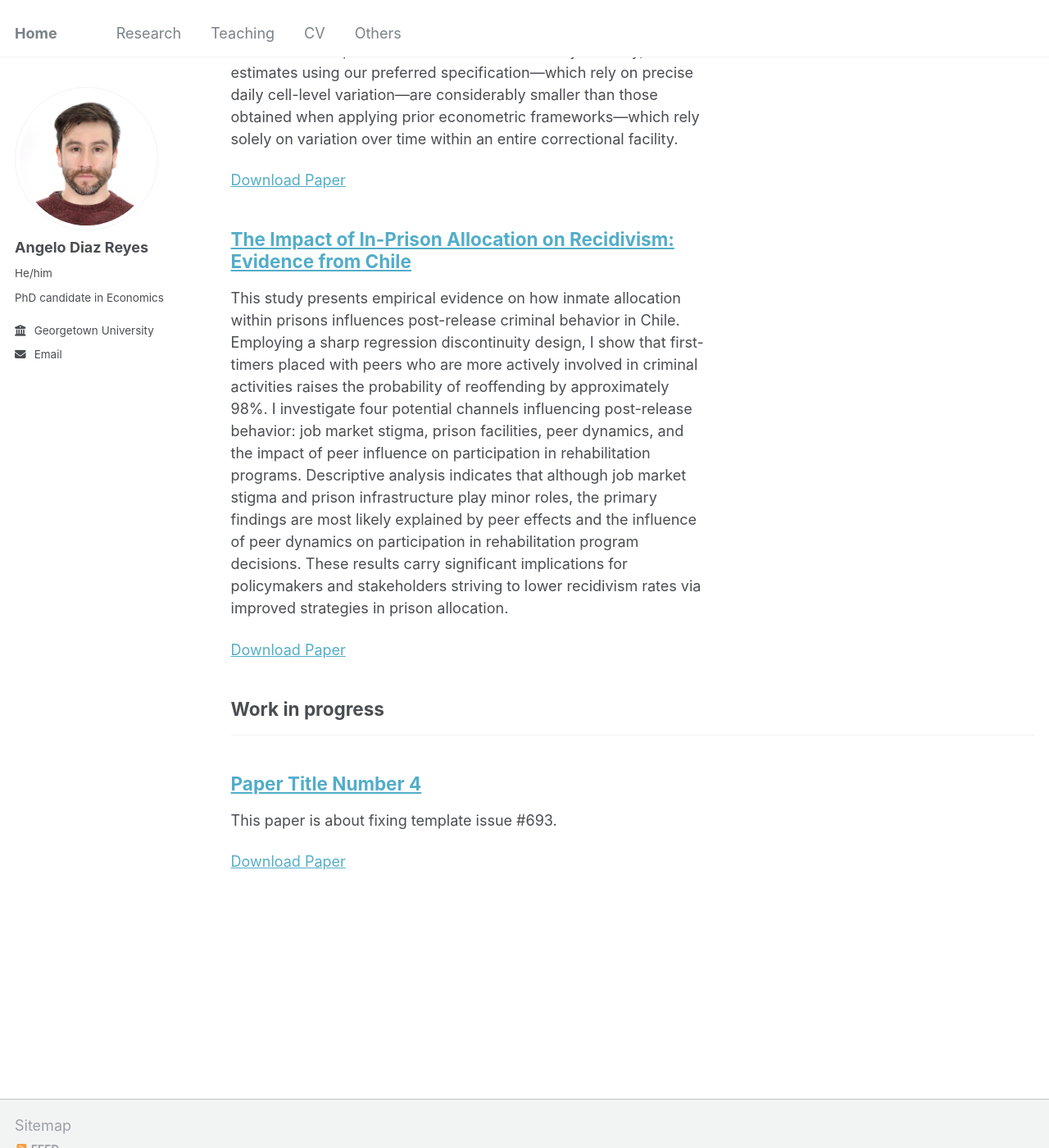
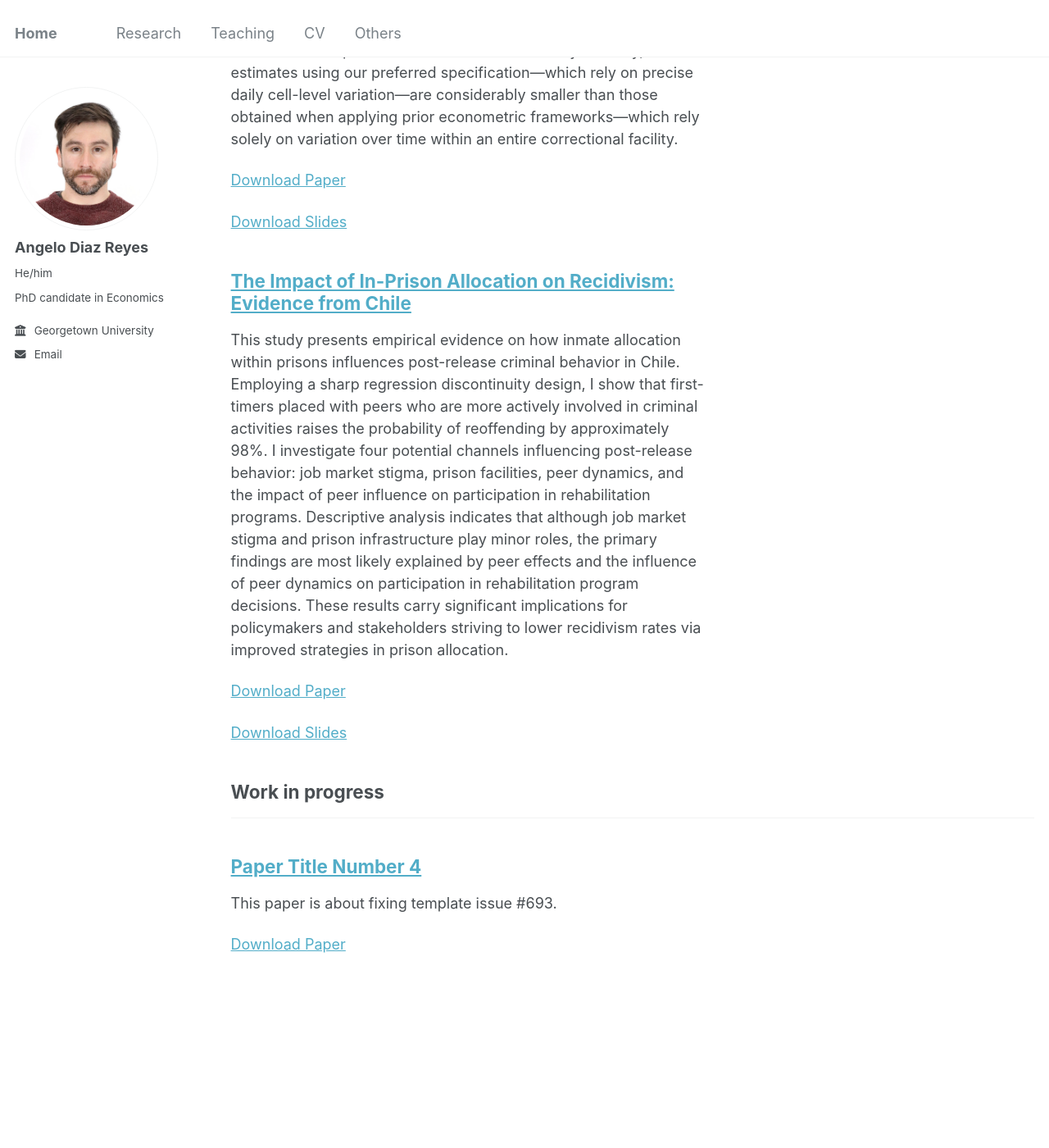
Before and after one commit to angelodiazreyes/angelodiazreyes.github.io, a Jekyll site: the page built from _pages/publications.html, in a window 1280 px wide and 1400 px high, scrolled down 779 px. Shown: the whole window at 82% size. Built offline with Jekyll 4.4.1, drawn with Linux system fonts in a browser that asks for light colours.

Commit message:
archive-single.html

```diff
--- a/_includes/archive-single.html
+++ b/_includes/archive-single.html
@@ -8,6 +8,7 @@
 
 <div class="{{ include.type | default: "list" }}__item">
   <article class="archive__item" itemscope itemtype="http://schema.org/CreativeWork">
+
     <h2 class="archive__item-title" itemprop="headline">
       <a href="{{ base_path }}{{ post.url }}" rel="permalink">{{ title }}</a>
     </h2>
@@ -27,5 +28,10 @@
     {% if post.paperurl %}
       <p><a href="{{ post.paperurl }}" target="_blank">Download Paper</a></p>
     {% endif %}
+
+    {% if post.slidesurl %}
+      <p><a href="{{ post.slidesurl }}" target="_blank">Download Slides</a></p>
+    {% endif %}
+
   </article>
 </div>
```
